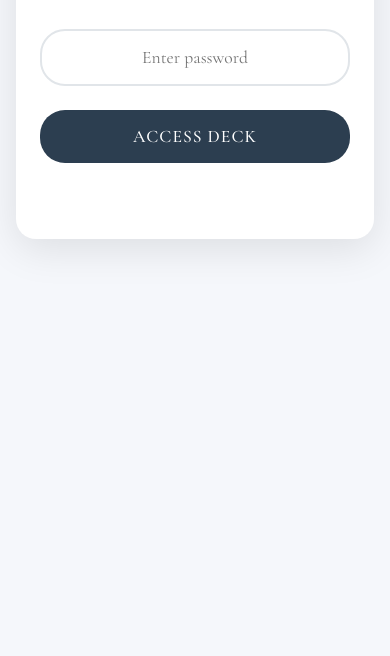
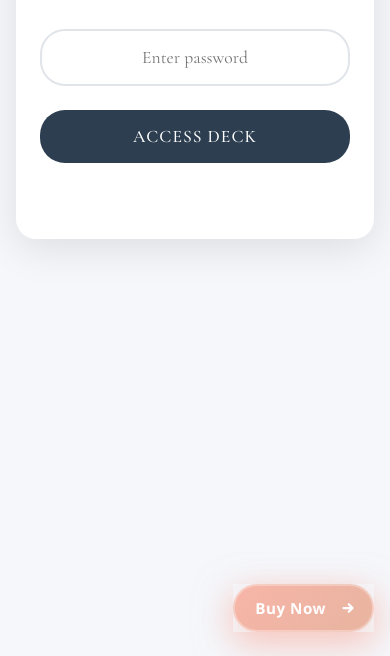
Before and after one commit to eitanthti/monbecare, a plain HTML site: page deck.html in a window 390 px wide. Shown: the part 188-844 px from the top of the page. Drawn offline with nearby package versions, Linux system fonts and the light colour scheme.

Commit message:
move buy now loc

```diff
--- a/deck.html
+++ b/deck.html
@@ -292,6 +292,16 @@
     </div>
     </div>
 
+    <!-- Floating Buy Now Button -->
+    <div class="floating-buy-now">
+        <a href="landing.html" class="floating-buy-btn">
+            <strong>Buy Now</strong>
+            <svg xmlns="http://www.w3.org/2000/svg" fill="none" viewBox="0 0 24 24" stroke="currentColor" stroke-width="3">
+                <path stroke-linecap="round" stroke-linejoin="round" d="M13 7l5 5m0 0l-5 5m5-5H6" />
+            </svg>
+        </a>
+    </div>
+
     <script src="script.js"></script>
 </body>
 </html>
--- a/styles.css
+++ b/styles.css
@@ -77,6 +77,98 @@ body {
 .nav-links a.buy-now-link strong {
     font-weight: 700;
     letter-spacing: 0.5px;
+}
+
+/* Floating Buy Now Button */
+.floating-buy-now {
+    position: fixed;
+    right: 2rem;
+    top: 50%;
+    transform: translateY(-50%);
+    z-index: 9999;
+    animation: floatPulse 3s ease-in-out infinite;
+}
+
+.floating-buy-btn {
+    display: flex;
+    align-items: center;
+    gap: 0.75rem;
+    background: linear-gradient(135deg, #F7B5A8, #E8B4A0);
+    color: white;
+    padding: 1rem 1.75rem;
+    border-radius: 50px;
+    text-decoration: none;
+    font-weight: 700;
+    font-size: 1.1rem;
+    letter-spacing: 0.5px;
+    box-shadow: 0 8px 30px rgba(247, 181, 168, 0.4);
+    transition: all 0.3s cubic-bezier(0.4, 0, 0.2, 1);
+    border: 2px solid rgba(255, 255, 255, 0.3);
+    backdrop-filter: blur(10px);
+    white-space: nowrap;
+}
+
+.floating-buy-btn:hover {
+    transform: scale(1.05) translateY(-3px);
+    box-shadow: 0 12px 40px rgba(247, 181, 168, 0.6);
+    background: linear-gradient(135deg, #E8B4A0, #F7B5A8);
+}
+
+.floating-buy-btn svg {
+    width: 20px;
+    height: 20px;
+    animation: bounce 2s ease-in-out infinite;
+}
+
+@keyframes floatPulse {
+    0%, 100% {
+        box-shadow: 0 8px 30px rgba(247, 181, 168, 0.4);
+    }
+    50% {
+        box-shadow: 0 12px 40px rgba(247, 181, 168, 0.6);
+    }
+}
+
+@keyframes bounce {
+    0%, 100% {
+        transform: translateX(0);
+    }
+    50% {
+        transform: translateX(5px);
+    }
+}
+
+/* Mobile responsiveness for floating button */
+@media (max-width: 768px) {
+    .floating-buy-now {
+        right: 1rem;
+        bottom: 2rem;
+        top: auto;
+        transform: none;
+    }
+
+    .floating-buy-btn {
+        padding: 0.875rem 1.5rem;
+        font-size: 1rem;
+    }
+}
+
+@media (max-width: 480px) {
+    .floating-buy-now {
+        right: 1rem;
+        bottom: 1.5rem;
+    }
+
+    .floating-buy-btn {
+        padding: 0.75rem 1.25rem;
+        font-size: 0.95rem;
+        gap: 0.5rem;
+    }
+
+    .floating-buy-btn svg {
+        width: 18px;
+        height: 18px;
+    }
 }
 
 /* Mobile menu toggle */
```
Also changed, not shown: contact-thank-you.html (+10 -0 lines), contact.html (+10 -0 lines), home.html (+10 -0 lines), interview-review.html (+10 -0 lines), interview.html (+10 -0 lines), one-pager.html (+11 -0 lines), our-story.html (+10 -0 lines), pitch.html (+10 -0 lines).
